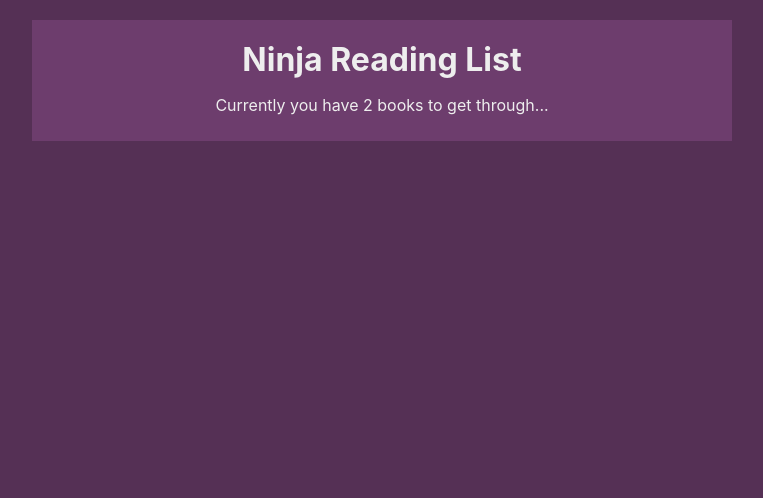
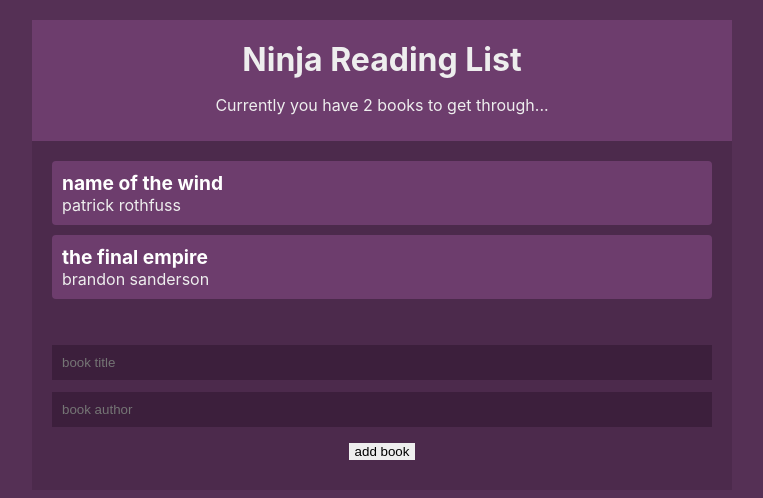
Before and after one commit to forxynet/react-booklist-app, a React (Create React App) app: page / in a window 1280 px wide. Shown: the top 498 px of the page, without its empty margins (258-1021 px from the left). Built offline with nearby package versions, Linux system fonts and the light colour scheme.

Commit message:
added book form

```diff
--- a/src/App.js
+++ b/src/App.js
@@ -1,12 +1,15 @@
 import BookContextProvider from './contexts/BookContext';
 import Navbar from './components/Navbar';
-
+import BookList from './components/BookList';
+import NewBookForm from './components/BookForm';
 
 function App() {
   return (
     <div className="App">
       <BookContextProvider>
         <Navbar />
+        <BookList />
+        <NewBookForm />
       </BookContextProvider>
     </div>
   );
--- a/src/components/BookDetails.js
+++ b/src/components/BookDetails.js
@@ -0,0 +1,12 @@
+import { useContext } from 'react'
+import { BookContext } from '../contexts/BookContext'
+export default function BookDetails({ book }) {
+  const { removeBook } = useContext(BookContext);
+
+  return (
+    <li onClick={() => removeBook(book.id)}>
+      <div className='title'>{book.title}</div>
+      <div className='auther'>{book.author}</div>
+    </li>
+  )
+}
--- a/src/components/BookForm.js
+++ b/src/components/BookForm.js
@@ -0,0 +1,38 @@
+import { useContext, useState } from 'react'
+import { BookContext } from '../contexts/BookContext'
+
+export default function NewBookForm() {
+  const { addBook } = useContext(BookContext);
+  const [title, setTitle] = useState('');
+  const [author, setAuthor] = useState('');
+
+  const handleSubmit = (e) => {
+    e.preventDefault();
+    addBook(title, author);
+    clearForm();
+  }
+
+  function clearForm() {
+    setTitle('');
+    setAuthor('');
+  }
+  return (
+    <form onSubmit={handleSubmit}>
+      <input
+        type='text'
+        placeholder='book title'
+        value={title}
+        onChange={(e) => setTitle(e.target.value)}
+        required
+      />
+      <input
+        type='text'
+        placeholder='book author'
+        value={author}
+        onChange={(e) => setAuthor(e.target.value)}
+        required
+      />
+      <input type='submit' value='add book' />
+    </form>
+  )
+}
--- a/src/components/BookList.js
+++ b/src/components/BookList.js
@@ -0,0 +1,18 @@
+import { useContext } from 'react';
+import { BookContext } from '../contexts/BookContext';
+import BookDetails from './BookDetails';
+export default function BookList() {
+  const { books } = useContext(BookContext);
+
+  return books.length ? (
+    <div className='book-list'>
+      <ul>
+        {books.map(book => {
+          return (<BookDetails book={book} key={book.id} />)
+        })}
+      </ul>
+    </div>
+  ) : (
+    <div className='empty'>Bo books to read. Hello free time :)</div>
+  )
+}
--- a/src/index.css
+++ b/src/index.css
@@ -25,3 +25,59 @@ body {
 .navbar h1{
   margin: 10px;
 }
+
+.book-list {
+  margin: 20px;
+}
+.book-list ul {
+  padding: 0;
+  list-style-type: none;
+}
+.book-list li {
+  background: #6d3d6d;
+  border-radius: 4px;
+  -webkit-border-radius: 4px;
+  -moz-border-radius: 4px;
+  -ms-border-radius: 4px;
+  -o-border-radius: 4px;
+  padding: 10px;
+  cursor:  pointer;
+  margin: 10px 0;
+}
+.book-list li:hover {
+  opacity: 0.7;
+  text-decoration: line-through;
+}
+.book-list .title{
+  font-weight: bold;
+  color: #fff;
+  font-size: 1.2em;
+}
+.book-list .author{
+  font-size: 0.9em;
+  color:#ddd
+}
+.empty{
+  margin: 20px;
+  text-align: center;
+}
+
+form {
+  padding: 20px;
+}
+input[type='text']{
+  width: 100%;
+  padding: 10px;
+  box-sizing: border-box;
+  margin: 6px 0;
+  background: #3c1f3c;
+  color: #fff;
+  border: 0;
+}
+input[type='submit']{
+  margin: 10px auto;
+  background: #eee;
+  border: 0;
+  padding: 6px 20pz;
+  display: block;
+}
```
